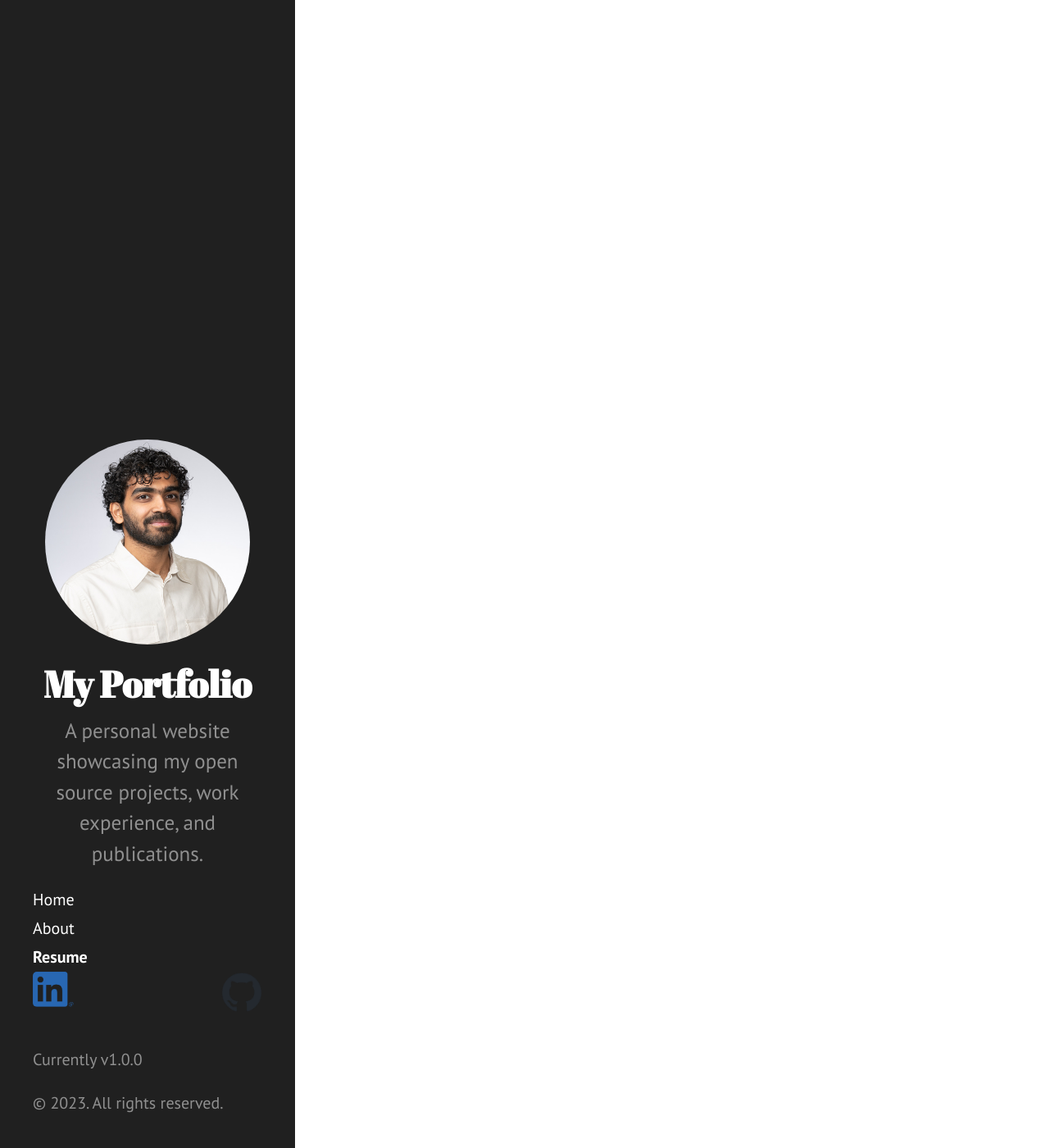
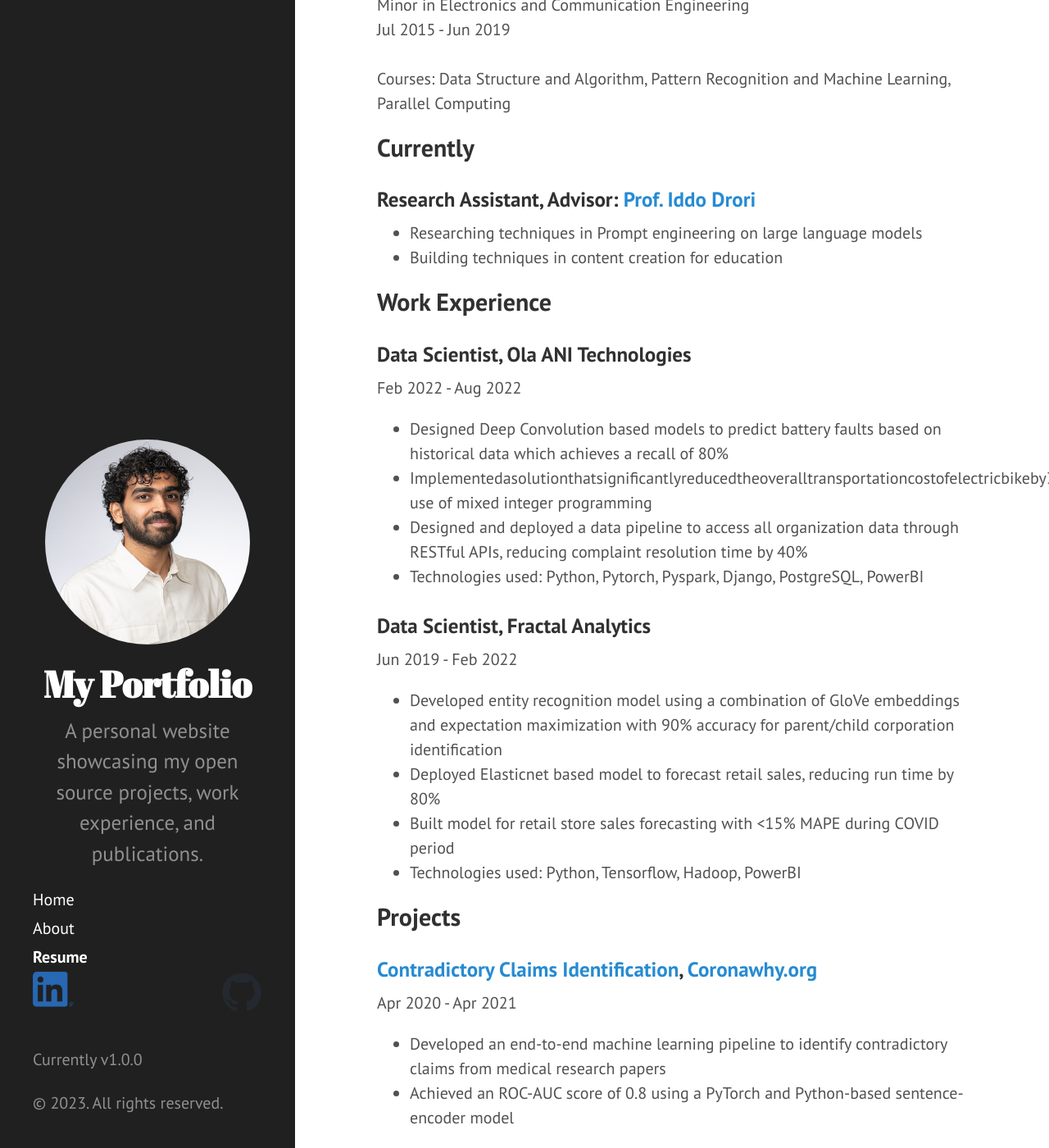
Before and after one commit to 97harsh/97harsh.github.io, a Jekyll site: the page built from resume.md, in a window 1280 px wide and 1400 px high, scrolled down 517 px. Shown: the whole window at 82% size. Built offline with Jekyll 4.4.1, drawn with Linux system fonts in a browser that asks for light colours; Markdown is read by kramdown in place of the engine named in the settings; some of the changed text lies outside the part shown.

Commit message:
added some more content in resume md

```diff
--- a/resume.md
+++ b/resume.md
@@ -3,15 +3,60 @@ layout: page
 title: Resume
 ---
 
-<p class="message">
-  Hey, shows all the work I have done, hope you enjoy
-</p>
+## Education
+**Boston University**
+#### Master of Science in Artificial Intelligence
+GPA:3.8/4.0 <br />
+Expected Dec 2023 <br />
+Courses: Deep Learning(CS523), Image and Video Computation(CS585), Algorithms for Big Data(CS551)
+
+**Indian Institute of Technology, Guwahati**
+#### Bachelor of Technology in Engineering Physics
+Minor in Electronics and Communication Engineering <br />
+Jul 2015 - Jun 2019 <br />
+<br />
+Courses: Data Structure and Algorithm, Pattern Recognition and Machine Learning, Parallel Computing
+
+## Currently
+### Research Assistant, Advisor: [Prof. Iddo Drori](https://scholar.google.co.il/citations?user=DDIjoEUAAAAJ)
+- Researching techniques in Prompt engineering on large language models
+- Building techniques in content creation for education
 
 ## Work Experience
 
-**Data Scientist, Ola ANI Technologies**
+### Data Scientist, Ola ANI Technologies
 Feb 2022 - Aug 2022
 
-- Designed Deep Convolution based models to predict battery faults based on historical data which achieves a recall of 80%
-- Implemented a solution that significantly reduced the overall transportation cost of electric bike by 30% through the use of mixed integer programming
-- Designed and deployed a data
+- Designed Deep Convolution based models to predict battery faults based on historical data which achieves a recall
+of 80%
+- Implementedasolutionthatsignificantlyreducedtheoveralltransportationcostofelectricbikeby30%throughthe
+use of mixed integer programming
+- Designed and deployed a data pipeline to access all organization data through RESTful APIs, reducing complaint
+resolution time by 40%
+- Technologies used: Python, Pytorch, Pyspark, Django, PostgreSQL, PowerBI
+
+
+### Data Scientist, Fractal Analytics
+Jun 2019 - Feb 2022
+- Developed entity recognition model using a combination of GloVe embeddings and expectation maximization with
+90% accuracy for parent/child corporation identification
+- Deployed Elasticnet based model to forecast retail sales, reducing run time by 80%
+- Built model for retail store sales forecasting with <15% MAPE during COVID period
+- Technologies used: Python, Tensorflow, Hadoop, PowerBI
+
+## Projects
+### [Contradictory Claims Identification](https://bit.ly/3KLFPDQ), [Coronawhy.org](https://coronawhy.org)
+Apr 2020 - Apr 2021
+- Developed an end-to-end machine learning pipeline to identify contradictory claims from medical research papers
+- Achieved an ROC-AUC score of 0.8 using a PyTorch and Python-based sentence-encoder model
+
+## Research
+### [Bachelor’s Thesis Project](https://bit.ly/harshBTPreport), IIT Guwahati, Advisor: [Prof. Prabin K Bora](https://scholar.google.co.in/citations?user=uYXWJnsAAAAJ&hl=en)
+May 2018 - Mar 2019
+- Conducted a study of denoising techniques for speckle noise reduction in OCT images
+- Designed a novel composite loss function in Keras and Python resulting in a 3x improvement in the Speckle Suppression Index compared to existing methods
+
+### [Network Analysis Intern](https://bit.ly/3Y6cp6u), Center for Development of Advanced Computing
+Pune May 2018 - Jul 2018
+- Implemented semi-supervised clustering in Python and C++ to identify anomalous network activities
+- Annotated clusters to uncover malicious network access and malfunctioning devices, contributing to firewall updates
```
